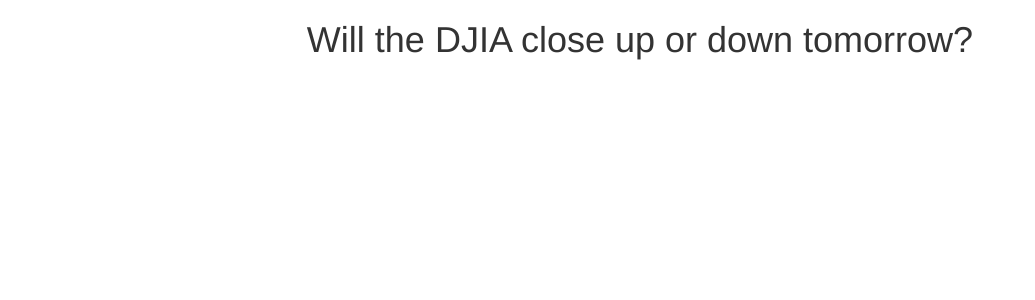
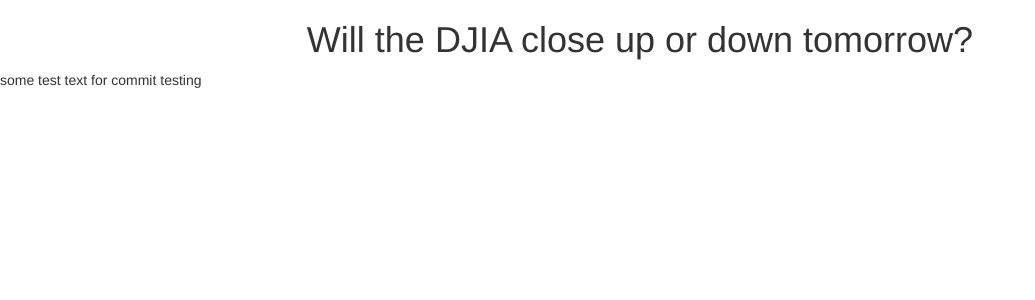
Before and after one commit to lcvaleski/duod, a Flask app: page / in a window 1280 px wide. Shown: the top 300 px of the page, without its empty margins (0-1035 px from the left). Run offline with Flask 2, Linux system fonts and the light colour scheme; some libraries are stand-ins or nearby versions.

Commit message:
testing a live commit

```diff
--- a/templates/home.html
+++ b/templates/home.html
@@ -2,6 +2,7 @@
 
 {% block content %}
 <center><h1><a style="text-decoration: none; color: inherit;" href="/">Will the DJIA close up or down tomorrow?</a></h1></center>
+some test text for commit testing
 {% endblock %}
 
 {% block container %}
```
